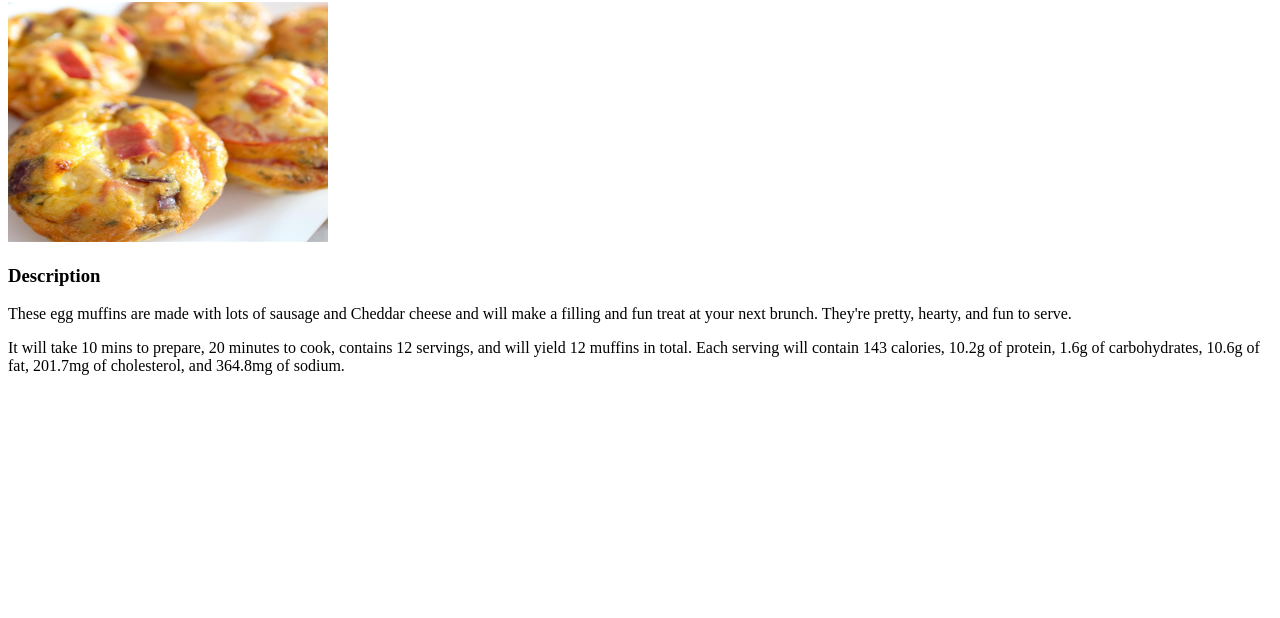
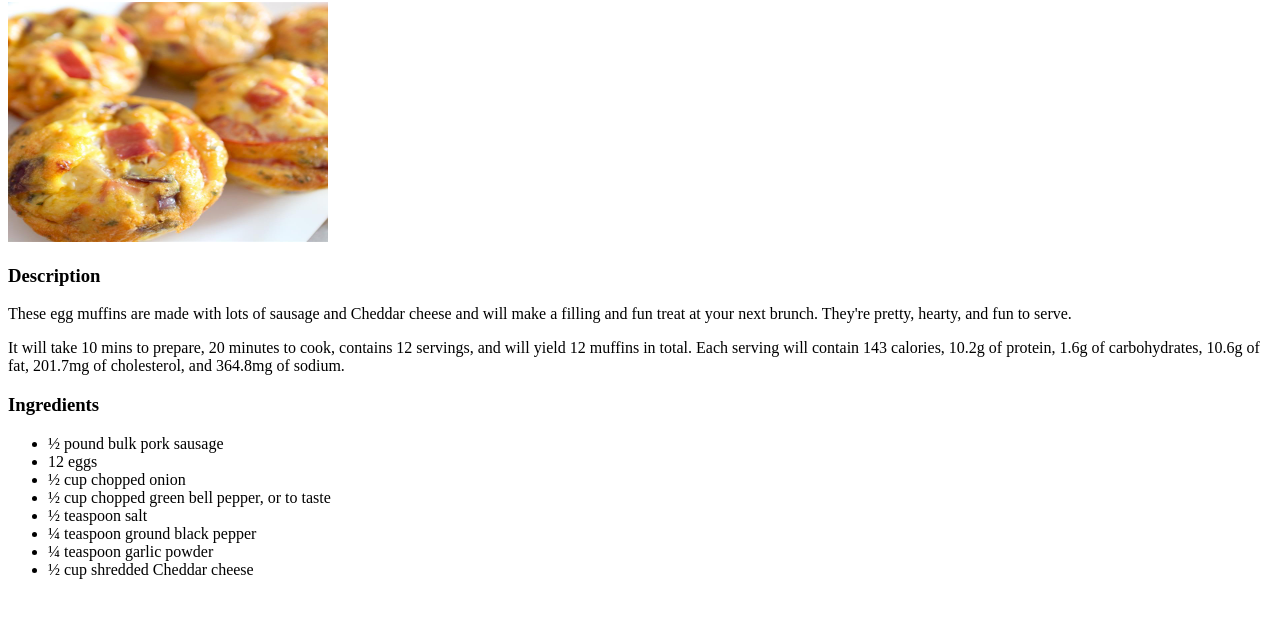
Before and after one commit to KpsDevCoder/odin-recipes, a plain HTML site: page recipes/scrambled-egg-muffins.html in a window 1280 px wide. Shown: the part 78-696 px from the top of the page. Drawn offline with Linux system fonts and the light colour scheme.

Commit message:
Add ingredients required for recipe

```diff
--- a/recipes/scrambled-egg-muffins.html
+++ b/recipes/scrambled-egg-muffins.html
@@ -12,6 +12,16 @@
   <h3> Description</h3>
   <p> These egg muffins are made with lots of sausage and Cheddar cheese and will make a filling and fun treat at your next brunch. They're pretty, hearty, and fun to serve.</p>
   <p> It will take 10 mins to prepare, 20 minutes to cook, contains 12 servings, and will yield 12 muffins in total. Each serving will contain 143 calories, 10.2g of protein, 1.6g of carbohydrates, 10.6g of fat, 201.7mg of cholesterol, and  364.8mg of sodium.</p>
-
+  <h3> Ingredients</h3>
+  <ul>
+      <li>½ pound bulk pork sausage</li>
+      <li>12 eggs</li>
+      <li>½ cup chopped onion</li>
+      <li>½ cup chopped green bell pepper, or to taste</li>
+      <li>½ teaspoon salt</li>
+      <li>¼ teaspoon ground black pepper</li>
+      <li>¼ teaspoon garlic powder</li>
+      <li>½ cup shredded Cheddar cheese</li>
+     </ul>
 </body>
 </html>
```
